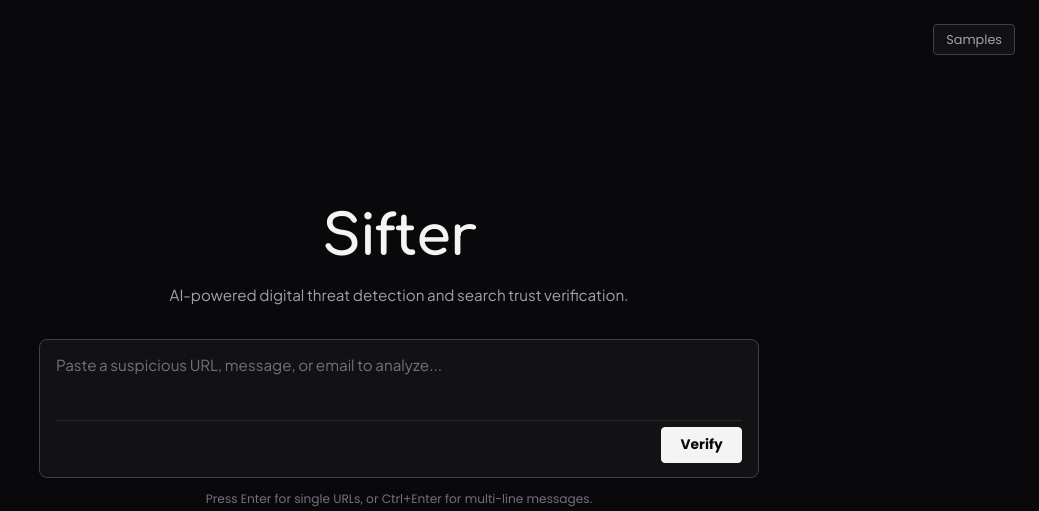
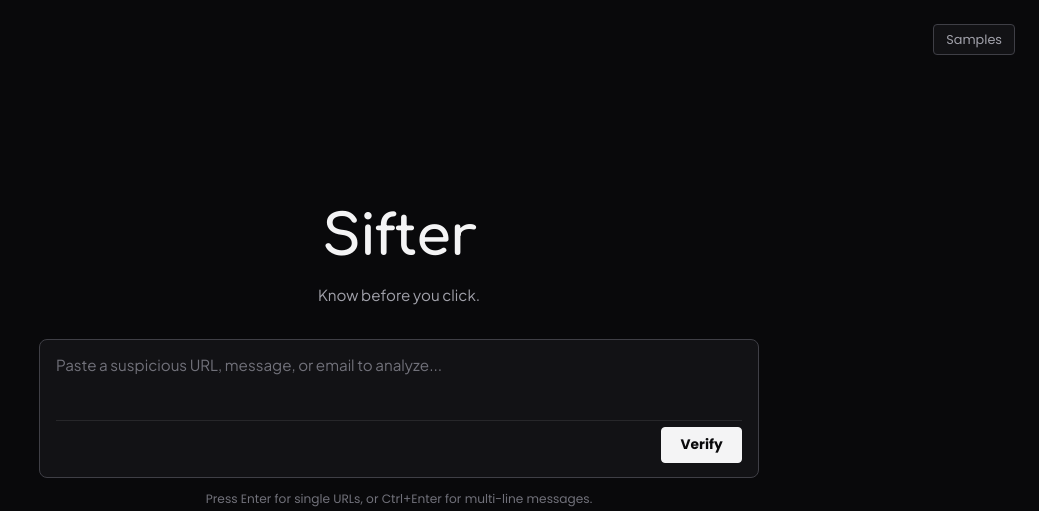
Before and after one commit to Sahu7337/Hacky-Hack, a Flask app: page / in a window 1280 px wide. Shown: the top 511 px of the page, without its empty margins (241-1280 px from the left). Run offline with Flask 3, Linux system fonts and the light colour scheme.

Commit message:
Update tagline to 'Know before you click.'

```diff
--- a/templates/index.html
+++ b/templates/index.html
@@ -19,7 +19,7 @@
         <section class="hero-section" id="heroSection">
             <div class="logo-hero">
                 <h1 class="hero-title font-rounded">Sifter</h1>
-                <p class="hero-subtitle">AI-powered digital threat detection and search trust verification.</p>
+                <p class="hero-subtitle">Know before you click.</p>
             </div>
 
             <!-- Central Minimalist Search / Analysis Box (Text Only) -->
```
